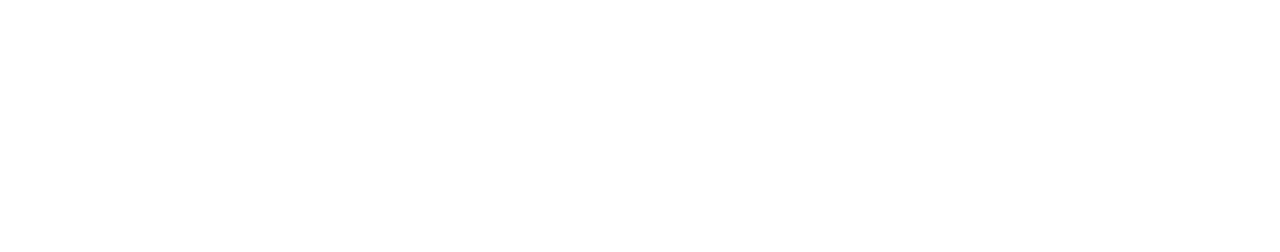
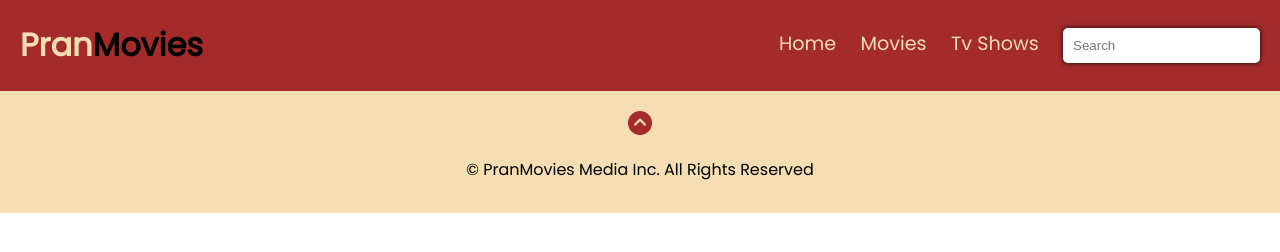
Before and after one commit to PromzzyKoncepts/PranMovies, a website built with webpack: page src/index.html in a window 1280 px wide. Built offline with Linux system fonts and the light colour scheme.

Commit message:
Created a template for html with header and footer

```diff
--- a/package.json
+++ b/package.json
@@ -22,6 +22,7 @@
   "homepage": "https://github.com/PromzzyKoncepts/KabanBoard#readme",
   "devDependencies": {
     "css-loader": "^6.7.1",
+    "hint": "^7.1.1",
     "html-webpack-plugin": "^5.5.0",
     "jest": "^29.0.1",
     "style-loader": "^3.3.1",
--- a/src/index.html
+++ b/src/index.html
@@ -4,9 +4,37 @@
   <meta charset="UTF-8">
   <meta http-equiv="X-UA-Compatible" content="IE=edge">
   <meta name="viewport" content="width=device-width, initial-scale=1.0">
-  <title>KABANBOARD</title>
+  <link rel="stylesheet" href="https://cdnjs.cloudflare.com/ajax/libs/font-awesome/6.1.1/css/all.min.css"
+    integrity="sha512-KfkfwYDsLkIlwQp6LFnl8zNdLGxu9YAA1QvwINks4PhcElQSvqcyVLLD9aMhXd13uQjoXtEKNosOWaZqXgel0g=="
+    crossorigin="anonymous" referrerpolicy="no-referrer" />
+  <title>PRANMOVIES: Your Go-to for Tv shows and Movies</title>
 </head>
 <body>
+  <main>
+    <header class="header-container">
+      <h1>Pran<span>Movies</span></h1>
+      <nav class="nav-menu">
+        <ul>
+          <li class="nav-items">
+            <a href="#">Home</a>
+            <a href="#">Movies</a>
+            <a href="#">Tv Shows</a>
+            <input type="text" name="search" id="search" placeholder="Search">
+          </li>
+        </ul>
+      </nav>
+    </header>
+
+
+  </main>
+  <footer>
+    <div class="go-up">
+      <a href="index.html"><i class="fa fa-chevron-circle-up" aria-hidden="true"></i></a>
+    </div>
+    <div class="footer-text">
+      <p>&copy; Pran<span>Movies</span> Media Inc. All Rights Reserved</p>
+    </div>
+  </footer>
   <script defer src="../dist/main.js"></script>
 </body>
 </html>
--- a/src/style.css
+++ b/src/style.css
@@ -0,0 +1,59 @@
+@import url('https://fonts.googleapis.com/css2?family=Crete+Round&family=Inter:wght@400;500;600;700;800&family=Poppins&family=Roboto:wght@700&display=swap');
+
+body{
+  background-color: #fff;
+  margin: 0;
+  padding: 0;
+  font-family: 'Poppins';
+}
+
+header {
+  display: flex;
+  align-items: center;
+  justify-content: space-between;
+  background-color: brown;
+  padding: 0 20px;
+}
+
+h1 {
+  color: wheat;
+}
+
+span {
+  color: #000000;
+}
+li {
+  list-style: none;
+}
+
+.nav-items a {
+  color: wheat;
+  text-decoration: none;
+  font-size: 1.2rem;
+  padding-right: 20px;
+}
+
+#search {
+  padding: 10px;
+  border-radius: 5px;
+  border: none;
+  box-shadow: 0 0 5px #0a0a0a;
+}
+
+#search:focus {
+  border: none;
+  outline: 1px solid #464646;
+  color: brown;
+}
+
+footer {
+  background-color: wheat;
+  text-align: center;
+  padding: 15px 0;
+  position: relative;
+}
+
+.go-up a {
+  color: brown;
+  font-size: 1.5rem;
+}
--- a/webpack.config.js
+++ b/webpack.config.js
@@ -8,7 +8,7 @@ const HtmlWebpackPlugin = require('html-webpack-plugin');
    },
   plugins: [
     new HtmlWebpackPlugin({
-      title: 'LeaderBoard',
+      title: 'PRANMOVIES',
       filename: 'index.html',
       template: 'src/index.html',
     }),
```
Also changed, not shown: .eslintrc.json (added), .github/workflows/linters.yml (added), .stylelintrc.json (added), dist/index.html, dist/main.js, 2 other files.
